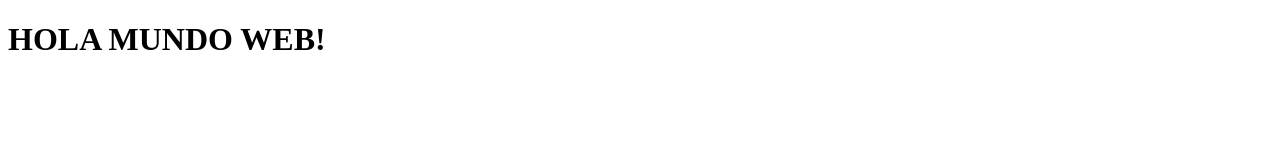
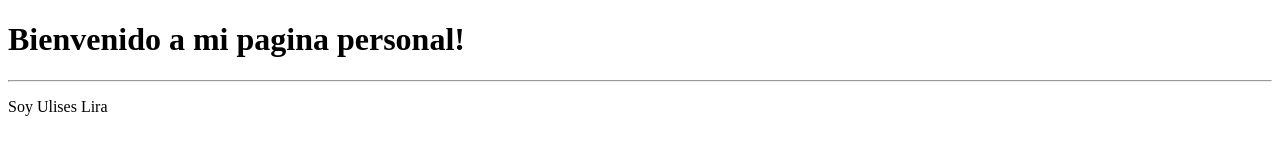
Before and after one commit to LiraU13/LiraU13.github.io, a plain HTML site: page index.html in a window 1280 px wide. Drawn offline with Linux system fonts and the light colour scheme.

Commit message:
editamos pagina personal

```diff
--- a/css/styles.css
+++ b/css/styles.css
@@ -0,0 +1,3 @@
+body {
+    background: green;
+}
--- a/index.html
+++ b/index.html
@@ -5,11 +5,13 @@
     <meta charset="UTF-8">
     <meta http-equiv="X-UA-Compatible" content="IE=edge">
     <meta name="viewport" content="width=device-width, initial-scale=1.0">
-    <title>Document</title>
+    <title>Página personal</title>
 </head>
 
 <body>
-    <h1>HOLA MUNDO WEB!</h1>
+    <h1> Bienvenido a mi pagina personal! </h1>
+    <hr>
+    <p> Soy Ulises Lira </p>
 </body>
 
 </html>
--- a/js/app.js
+++ b/js/app.js
@@ -1 +1,3 @@
-console.log('HOLA MUNDO!');
+const saludo = () => {
+    alert('HOLA!!');
+}
```
